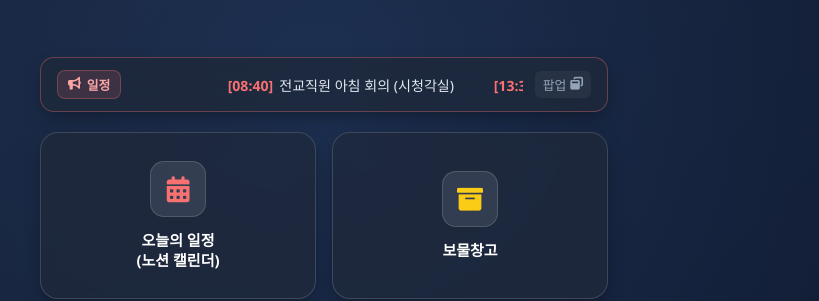
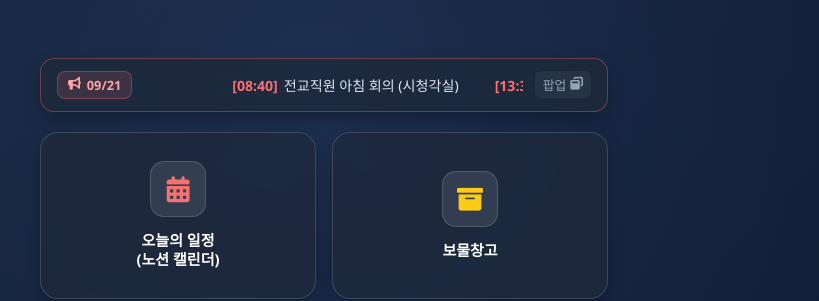
Before and after one commit to shinbaekhyun2026/test, a plain HTML site: page index.html in a window 1280 px wide. Shown: the part 148-449 px from the top of the page, 316-1135 px from the left. Drawn offline with Linux system fonts and the light colour scheme.

Commit message:
Update index.html

```diff
--- a/index.html
+++ b/index.html
@@ -125,7 +125,7 @@
         }
 
         .ticker-card:hover .ticker-content {
-            animation-play-state: paused; /* 마우스 올리면 일시정지 */
+            animation-play-state: paused; /* 마우스 올려두면 일시정지 */
         }
 
         .ticker-item {
@@ -387,14 +387,12 @@
     <main>
         <!-- 상단 한 줄 흐르는 전광판 -->
         <div class="ticker-card">
-            <div class="ticker-badge">
-                <i class="fa-solid fa-bullhorn"></i> 일정
+            <div class="ticker-badge" id="tickerDateBadge">
+                <i class="fa-solid fa-bullhorn"></i> TODAY
             </div>
             <div class="ticker-wrapper">
-                <div class="ticker-content">
-                    <span class="ticker-item"><span class="time">[08:40]</span> 전교직원 아침 회의 (시청각실)</span>
-                    <span class="ticker-item"><span class="time">[13:30]</span> 2학기 1차 지필평가 출제 원안 제출 마감</span>
-                    <span class="ticker-item"><span class="time">[종일]</span> 학부모 공개수업 주간</span>
+                <div class="ticker-content" id="tickerContainer">
+                    <!-- 자바스크립트에 의해 오늘 날짜 일정이 자동으로 흘러나옵니다 -->
                 </div>
             </div>
             <div class="ticker-link" onclick="openScheduleModal()">
@@ -405,7 +403,7 @@
 
         <!-- 2x2 메인 메뉴 그리드 -->
         <div class="grid-container">
-            <!-- 1. 오늘의 일정 (클릭 시 팝업 뜨게 하기) -->
+            <!-- 1. 오늘의 일정 (클릭 시 팝업) -->
             <div class="office-card" onclick="openScheduleModal()">
                 <div class="icon-box c-calendar"><i class="fa-solid fa-calendar-days"></i></div>
                 <span class="card-title">오늘의 일정<br>(노션 캘린더)</span>
@@ -455,7 +453,7 @@
                     <i class="fa-solid fa-chevron-right" style="color: #64748b;"></i>
                 </a>
 
-                <!-- 개인별 일정 링크 (필요 시 주소 변경) -->
+                <!-- 개인별 일정 링크 -->
                 <a href="https://plausible-clave-a20.notion.site/3d8930617c3f80399197cea8e06b1a7b?v=3d8930617c3f80c58b03000cd06654bf&source=copy_link"
                    target="_blank" rel="noopener noreferrer" class="schedule-btn" onclick="closeScheduleModal()">
                     <div class="schedule-btn-info">
@@ -475,8 +473,54 @@
         <p>© 2026 신백현중학교 온라인 교무실 System</p>
     </footer>
 
-    <!-- 팝업 제어 자바스크립트 -->
+    <!-- 자바스크립트 일정 관리 스크립트 -->
     <script>
+        // 1. 날짜별 일정 데이터 등록 (YYYY-MM-DD 형식)
+        // 향후 일정이 생기시면 아래 객체에 날짜와 일정을 추가해 주시면 됩니다.
+        const scheduleList = {
+            "2026-09-21": [
+                { time: "08:40", text: "전교직원 아침 회의 (시청각실)" },
+                { time: "13:30", text: "2학기 1차 지필평가 출제 원안 제출 마감" },
+                { time: "종일", text: "학부모 공개수업 주간" }
+            ],
+            "2026-09-22": [
+                { time: "10:00", text: "교직원 수능/평가원 대비 연수 (컴퓨터실)" },
+                { time: "종일", text: "학부모 공개수업 주간 (2일차)" }
+            ]
+        };
+
+        // 2. 오늘 날짜 감지 및 전광판 로딩
+        function loadTodaySchedule() {
+            const today = new Date();
+            const year = today.getFullYear();
+            const month = String(today.getMonth() + 1).padStart(2, '0');
+            const date = String(today.getDate()).padStart(2, '0');
+            const todayKey = `${year}-${month}-${date}`;
+
+            // 전광판 왼쪽 날짜 뱃지 업데이트
+            const badgeEl = document.getElementById('tickerDateBadge');
+            if (badgeEl) {
+                badgeEl.innerHTML = `<i class="fa-solid fa-bullhorn"></i> ${month}/${date}`;
+            }
+
+            const container = document.getElementById('tickerContainer');
+            const currentSchedule = scheduleList[todayKey];
+
+            if (currentSchedule && currentSchedule.length > 0) {
+                // 오늘 등록된 일정이 있는 경우
+                container.innerHTML = currentSchedule.map(item =>
+                    `<span class="ticker-item"><span class="time">[${item.time}]</span> ${item.text}</span>`
+                ).join('');
+            } else {
+                // 지정된 날짜 일정이 없는 경우 기본 안내 문구가 흐릅니다.
+                container.innerHTML = `
+                    <span class="ticker-item"><span class="time">[오늘의 일정]</span> 신백현중학교 노션 캘린더에서 전체 일정을 확인하세요.</span>
+                    <span class="ticker-item"><span class="time">[안내]</span> 카드 메뉴 클릭 시 상세 팝업이 표시됩니다.</span>
+                `;
+            }
+        }
+
+        // 팝업 제어 함수
         function openScheduleModal() {
             document.getElementById('scheduleModal').classList.add('active');
         }
@@ -490,6 +534,9 @@
                 closeScheduleModal();
             }
         }
+
+        // 페이지 로드 시 일정 실행
+        window.onload = loadTodaySchedule;
     </script>
 </body>
 </html>
```
